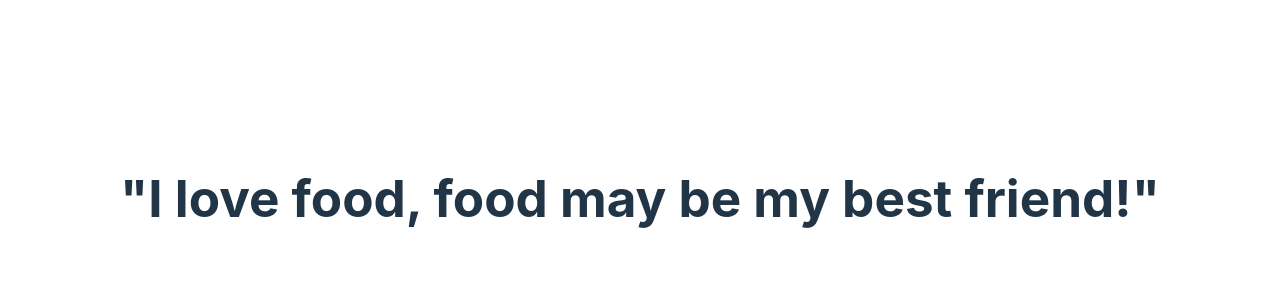
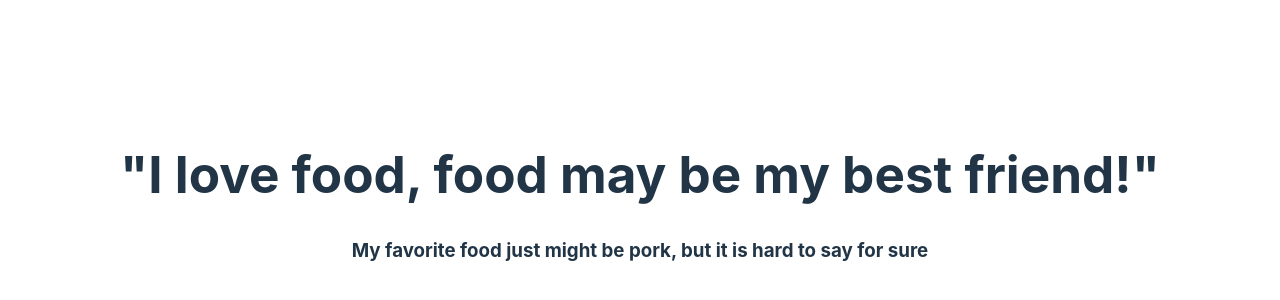
Before and after one commit to cpxx9/odin-react-app, a React (Vite) app: page / in a window 1280 px wide. Shown: the part 202-502 px from the top of the page. Built offline with nearby package versions, Linux system fonts and the light colour scheme.

Commit message:
added Food to main

```diff
--- a/src/main.jsx
+++ b/src/main.jsx
@@ -1,11 +1,13 @@
 import React from "react";
 import ReactDOM from "react-dom/client";
 import App from "./App.jsx";
+import { Food } from "./Food.jsx";
 import Greeting from "./Greeting.jsx";
 import "./index.css";
 
 ReactDOM.createRoot(document.getElementById("root")).render(
   <React.StrictMode>
     <Greeting />
+    <Food />
   </React.StrictMode>
 );
```
